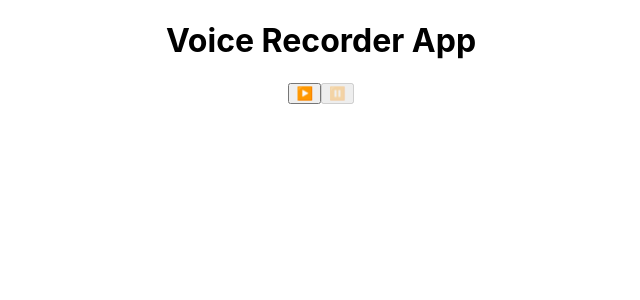
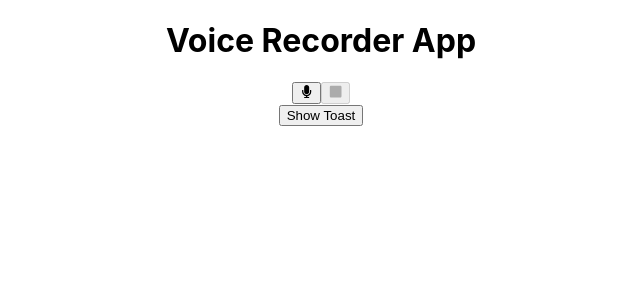
Before and after one commit to MohammadSafaeirad/voice-recorder-react-app, a React (Create React App) app: page / in a window 1280 px wide. Shown: the top 300 px of the page, without its empty margins (319-959 px from the left). Built offline with nearby package versions, Linux system fonts and the light colour scheme; no server answers.

Commit message:
added icons, and toast messages and also implemented file formats

```diff
--- a/package.json
+++ b/package.json
@@ -8,7 +8,9 @@
     "@testing-library/user-event": "^13.5.0",
     "react": "^18.2.0",
     "react-dom": "^18.2.0",
-    "react-scripts": "5.0.1",
+    "react-icons": "^4.11.0",
+    "react-scripts": "^5.0.1",
+    "react-toastify": "^9.1.3",
     "web-vitals": "^2.1.4"
   },
   "scripts": {
--- a/src/App.js
+++ b/src/App.js
@@ -1,13 +1,32 @@
-import logo from './logo.svg';
+// import logo from './logo.svg';
 import './App.css';
 import React from 'react';
 import VoiceRecorder from './components/VoiceRecorder';
+import { toast, ToastContainer } from 'react-toastify';
+import 'react-toastify/dist/ReactToastify.css';
 
 function App() {
+  // Sample function to trigger a toast notification
+  const handleButtonClick = () => {
+    toast.success("This is a success toast!");
+  };
   return (
     <div className="App">
+      {/* ToastContainer for global toast configurations */}
+      <ToastContainer
+        position="top-right"
+        autoClose={5000}
+        hideProgressBar={false}
+        newestOnTop={false}
+        closeOnClick
+        rtl={false}
+        pauseOnFocusLoss
+        draggable
+        pauseOnHover
+      />
       <h1>Voice Recorder App</h1>
       <VoiceRecorder />
+      <button onClick={handleButtonClick}>Show Toast</button>
       {/* Other components or content you might have */}
     </div>
   );
--- a/src/components/VoiceRecorder.js
+++ b/src/components/VoiceRecorder.js
@@ -1,38 +1,121 @@
+// import React, { useState, useRef } from 'react';
+// import { FaMicrophone, FaStop, FaSave } from 'react-icons/fa';
+// import { toast } from 'react-toastify';
+// import 'react-toastify/dist/ReactToastify.css';
+
+// toast.configure();
+
+// function VoiceRecorder() {
+//     const [recording, setRecording] = useState(false);
+//     const [audioURL, setAudioURL] = useState('');
+//     const audioChunks = useRef([]);
+//     const mediaRecorder = useRef(null);
+
+//     const startRecording = () => {
+//         navigator.mediaDevices.getUserMedia({ audio: true })
+//             .then(stream => {
+//                 mediaRecorder.current = new MediaRecorder(stream);
+//                 mediaRecorder.current.ondataavailable = event => {
+//                     audioChunks.current.push(event.data);
+//                 };
+//                 mediaRecorder.current.onstop = () => {
+//                     const audioBlob = new Blob(audioChunks.current, { type: 'audio/wav' });
+//                     const url = URL.createObjectURL(audioBlob);
+//                     setAudioURL(url);
+//                 };
+//                 mediaRecorder.current.start();
+//                 setRecording(true);
+//             })
+//             .catch(err => {
+//                 console.error("Error accessing microphone:", err);
+//             });
+//     };
+
+//     const stopRecording = () => {
+//         mediaRecorder.current.stop();
+//         setRecording(false);
+//     };
+
+//     const saveRecording = () => {
+//         const formData = new FormData();
+//         formData.append('file', new Blob(audioChunks.current, { type: 'audio/webm' }), 'recording.webm');
+
+//         fetch('http://localhost:5000/upload', {
+//             method: 'POST',
+//             body: formData
+//         })
+//         .then(response => response.json())
+//         .then(data => {
+//             toast.success(data.message);
+//         })
+//         .catch(error => {
+//             console.error("Error uploading recording:", error);
+//             toast.error("Error uploading recording.");
+//         });
+//     };
+
+//     return (
+//         <div className="voice-recorder">
+//             <button onClick={startRecording} disabled={recording}><FaMicrophone /></button>
+//             <button onClick={stopRecording} disabled={!recording}><FaStop /></button>
+//             {audioURL && <audio src={audioURL} controls />}
+//             {audioURL && <button onClick={saveRecording}><FaSave /></button>}
+//         </div>
+//     );
+// }
+
+// export default VoiceRecorder;
+
 import React, { useState, useRef } from 'react';
+import { FaMicrophone, FaStop, FaSave } from 'react-icons/fa';
+import { toast } from 'react-toastify';
+import 'react-toastify/dist/ReactToastify.css';
 
 function VoiceRecorder() {
     const [recording, setRecording] = useState(false);
     const [audioURL, setAudioURL] = useState('');
-  const [audioChunks, setAudioChunks] = useState([]);
+    const audioChunks = useRef([]);
     const mediaRecorder = useRef(null);
+
+    const allowed_file = (filename) => {
+        const ALLOWED_EXTENSIONS = ['wav', 'webm'];
+        return ALLOWED_EXTENSIONS.includes(filename.split('.').pop().toLowerCase());
+    };
 
     const startRecording = () => {
         navigator.mediaDevices.getUserMedia({ audio: true })
             .then(stream => {
                 mediaRecorder.current = new MediaRecorder(stream);
                 mediaRecorder.current.ondataavailable = event => {
-          setAudioChunks(prev => [...prev, event.data]);
+                    audioChunks.current.push(event.data);
                 };
                 mediaRecorder.current.onstop = () => {
-          const audioBlob = new Blob(audioChunks, { type: 'audio/wav' });
+                    const audioBlob = new Blob(audioChunks.current, { type: 'audio/wav' });
                     const url = URL.createObjectURL(audioBlob);
                     setAudioURL(url);
                 };
                 mediaRecorder.current.start();
                 setRecording(true);
+            })
+            .catch(err => {
+                console.error("Error accessing microphone:", err);
             });
     };
 
     const stopRecording = () => {
-    if (mediaRecorder.current) {
         mediaRecorder.current.stop();
         setRecording(false);
-    }
     };
 
     const saveRecording = () => {
+        const fileType = prompt("Which file type would you like to save as? (wav/webm)", "wav");
+        if (!allowed_file(`file.${fileType}`)) {
+            toast.error("Invalid file type selected.");
+            return;
+        }
+
         const formData = new FormData();
-    formData.append('file', new Blob([new Uint8Array(audioChunks)], { type: 'audio/webm' }), 'recording.webm');
+        formData.append('file', new Blob(audioChunks.current, { type: `audio/${fileType}` }), `recording.${fileType}`);
 
         fetch('http://localhost:5000/upload', {
             method: 'POST',
@@ -40,19 +123,20 @@ function VoiceRecorder() {
         })
         .then(response => response.json())
         .then(data => {
-        console.log(data.message);
+            toast.success(data.message);
         })
         .catch(error => {
             console.error("Error uploading recording:", error);
+            toast.error("Error uploading recording.");
         });
     };
 
     return (
-    <div>
-        <button onClick={startRecording} disabled={recording}>▶️</button>
-        <button onClick={stopRecording} disabled={!recording}>⏸️</button>
+        <div className="voice-recorder">
+            <button onClick={startRecording} disabled={recording}><FaMicrophone /></button>
+            <button onClick={stopRecording} disabled={!recording}><FaStop /></button>
             {audioURL && <audio src={audioURL} controls />}
-        {audioURL && <button onClick={saveRecording}>Save</button>}
+            {audioURL && <button onClick={saveRecording}><FaSave /></button>}
         </div>
     );
 }
```
Also changed, not shown: 1 other file (tests, documents, lock files or other folders). Lines whose indentation alone changed are shown as unchanged.
